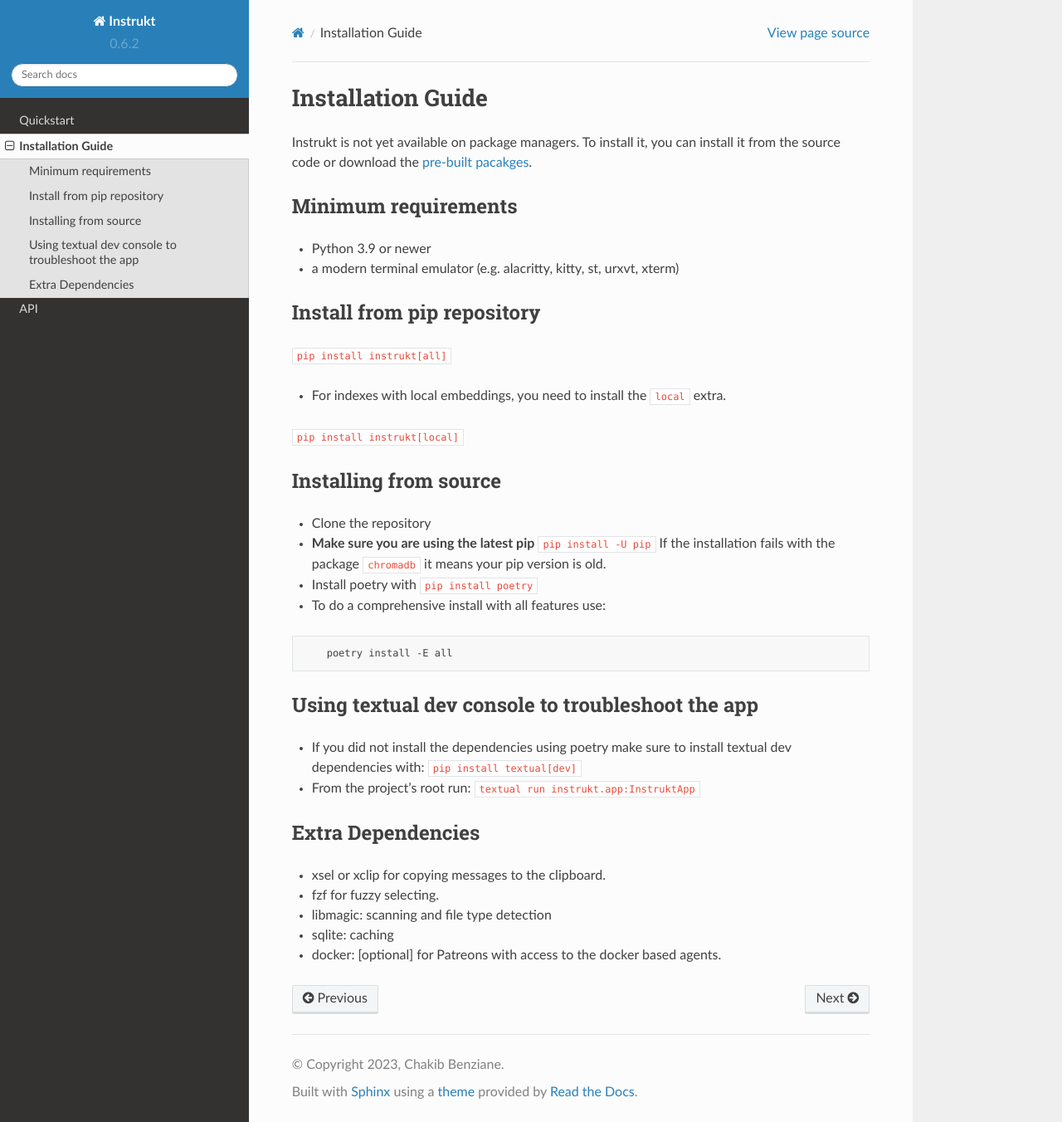
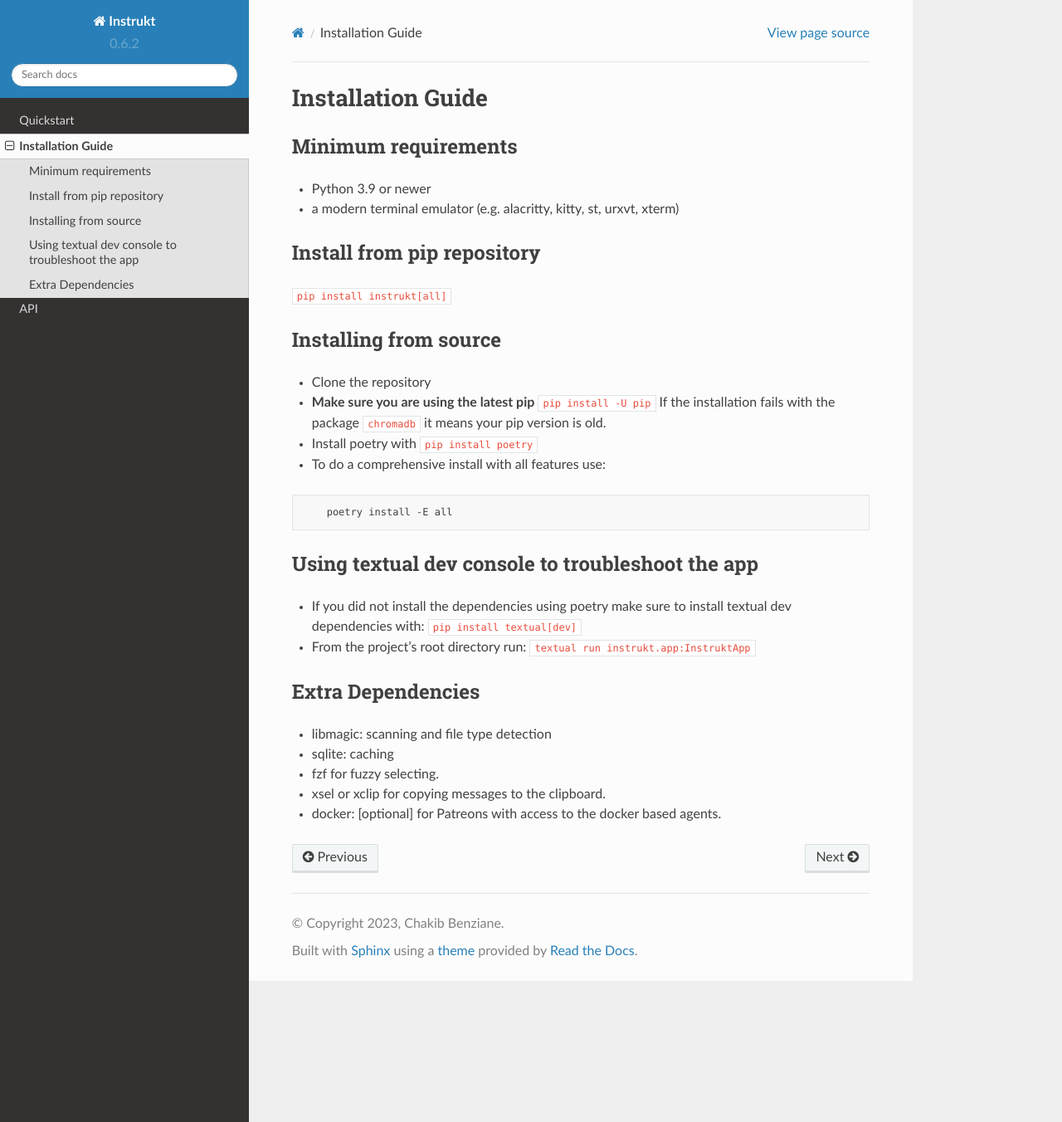
Before and after one commit to blob42/Instrukt, a Sphinx documentation site: the page built from docs/source/install.md, in a window 1280 px wide and 1352 px high. Shown: the whole window at 83% size. Built offline with Sphinx 7.4.7 and the Read the Docs theme 2.0.0, drawn with Linux system fonts in a browser that asks for light colours.

Commit message:
update install.md guide

```diff
--- a/docs/source/install.md
+++ b/docs/source/install.md
@@ -1,6 +1,4 @@
 # Installation Guide
-
-Instrukt is not yet available on package managers. To install it, you can install it from the source code or download the [pre-built pacakges](https://github.com/blob42/Instrukt/releases).
 
 ## Minimum requirements
 
@@ -10,10 +8,6 @@ Instrukt is not yet available on package managers. To install it, you can instal
 ## Install from pip repository
 
 `pip install instrukt[all]`
-
-- For indexes with local embeddings, you need to install the `local` extra.
-
-`pip install instrukt[local]`
 
 ## Installing from source
 
@@ -35,11 +29,12 @@ your pip version is old.
 - If you did not install the dependencies using poetry make sure to install textual dev
   dependencies with: `pip install textual[dev]`
 
-- From the project's root run: `textual run instrukt.app:InstruktApp`
+- From the project's root directory run: `textual run instrukt.app:InstruktApp`
 
 ## Extra Dependencies
-- xsel or xclip for copying messages to the clipboard.
-- fzf for fuzzy selecting.
+
 - libmagic: scanning and file type detection
 - sqlite: caching
+- fzf for fuzzy selecting.
+- xsel or xclip for copying messages to the clipboard.
 - docker: [optional] for Patreons with access to the docker based agents.
```
